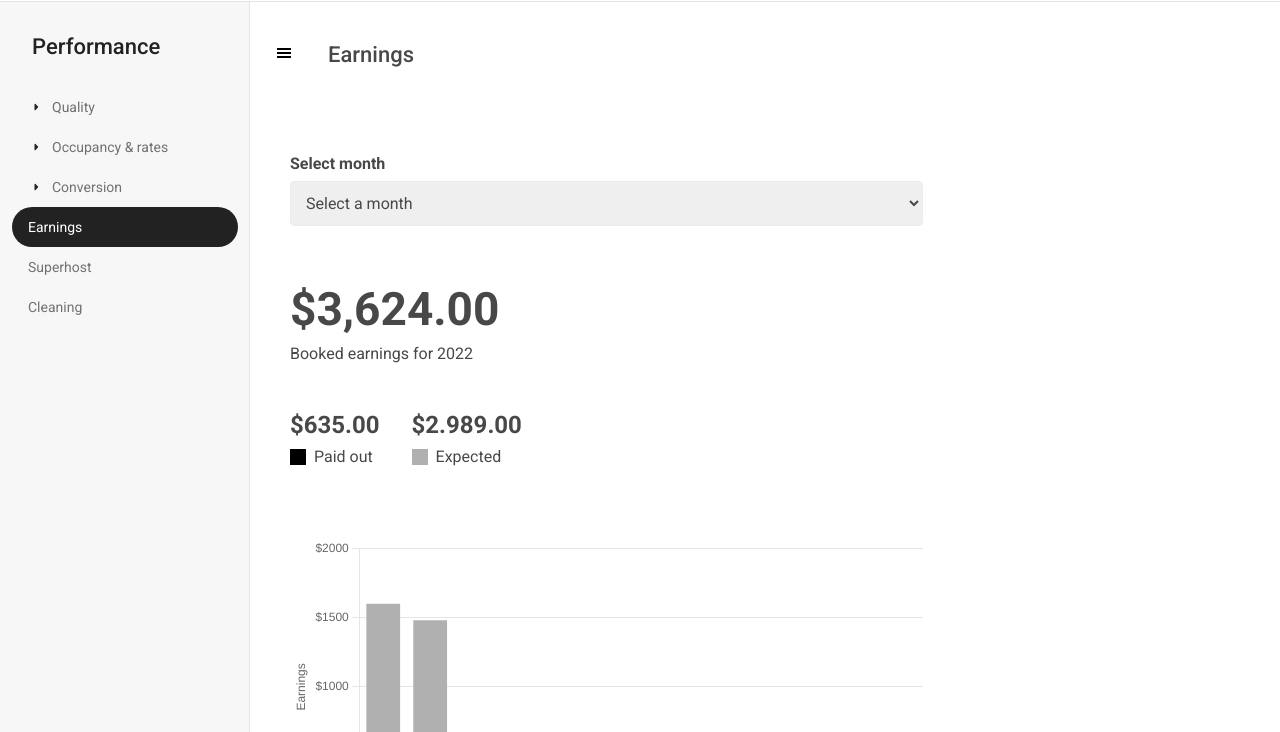
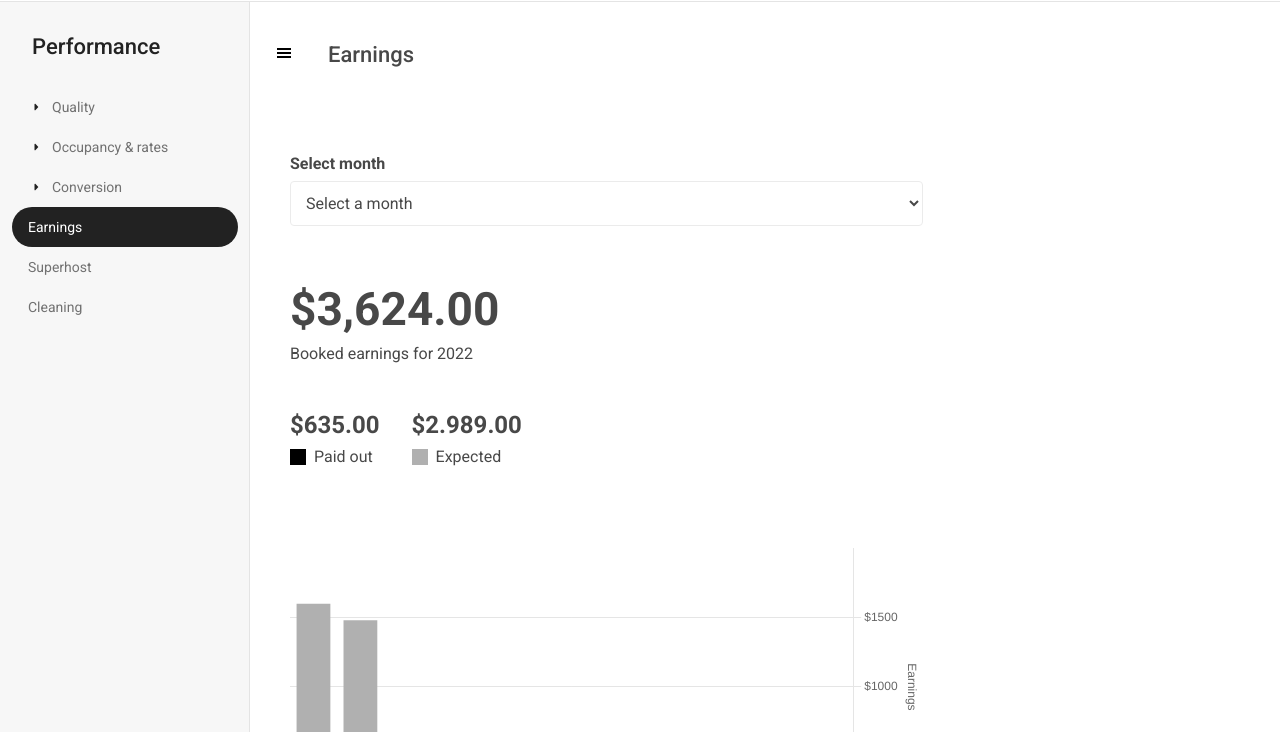
Before and after one commit to tayyabferozi/airbnb-performance, a plain HTML site: page index.html in a window 1280 px wide. Shown: the part 68-800 px from the top of the page. Drawn offline with nearby package versions, Linux system fonts and the light colour scheme.

Commit message:
fixes labels position

```diff
--- a/assets/css/_utilities.scss
+++ b/assets/css/_utilities.scss
@@ -364,6 +364,7 @@ button {
     width: 100%;
     border: 1px solid $color10;
     border-radius: 4px;
+    background-color: transparent;
   }
 }
 
--- a/assets/js/index.js
+++ b/assets/js/index.js
@@ -21,11 +21,13 @@ const data = {
       label: "Paid out",
       data: [500, 0, 0, 0, 0, 0, 0, 0, 0, 0, 0, 0, 0, 0, 0],
       backgroundColor: "#000",
+      // yAxisID: "left-y-axis",
     },
     {
       label: "Expected",
       data: [1100, 1480, 350, 0, 0, 0, 0, 0, 0, 0, 0, 0, 0, 0, 0],
       backgroundColor: "#b0b0b0",
+      // yAxisID: "right-y-axis",
     },
   ],
 };
@@ -51,8 +53,10 @@ const config = {
         },
       },
       y: {
+        position: "right",
         stacked: true,
         ticks: {
+          fontStyle: "bold",
           display: true,
           stepSize: 500,
           // Include a dollar sign in the ticks
@@ -61,6 +65,13 @@ const config = {
           },
         },
         title: { display: true, text: "Earnings" },
+        afterBuildTicks: function (scale) {
+          const newTicks = [...scale.ticks];
+          newTicks.splice(scale.ticks.length - 1, 1);
+          scale.ticks = newTicks;
+          // scale.ticks = updateChartTicks(scale);
+          return;
+        },
       },
     },
   },
```
Also changed, not shown: assets/css/styles.css, 1 other file.
